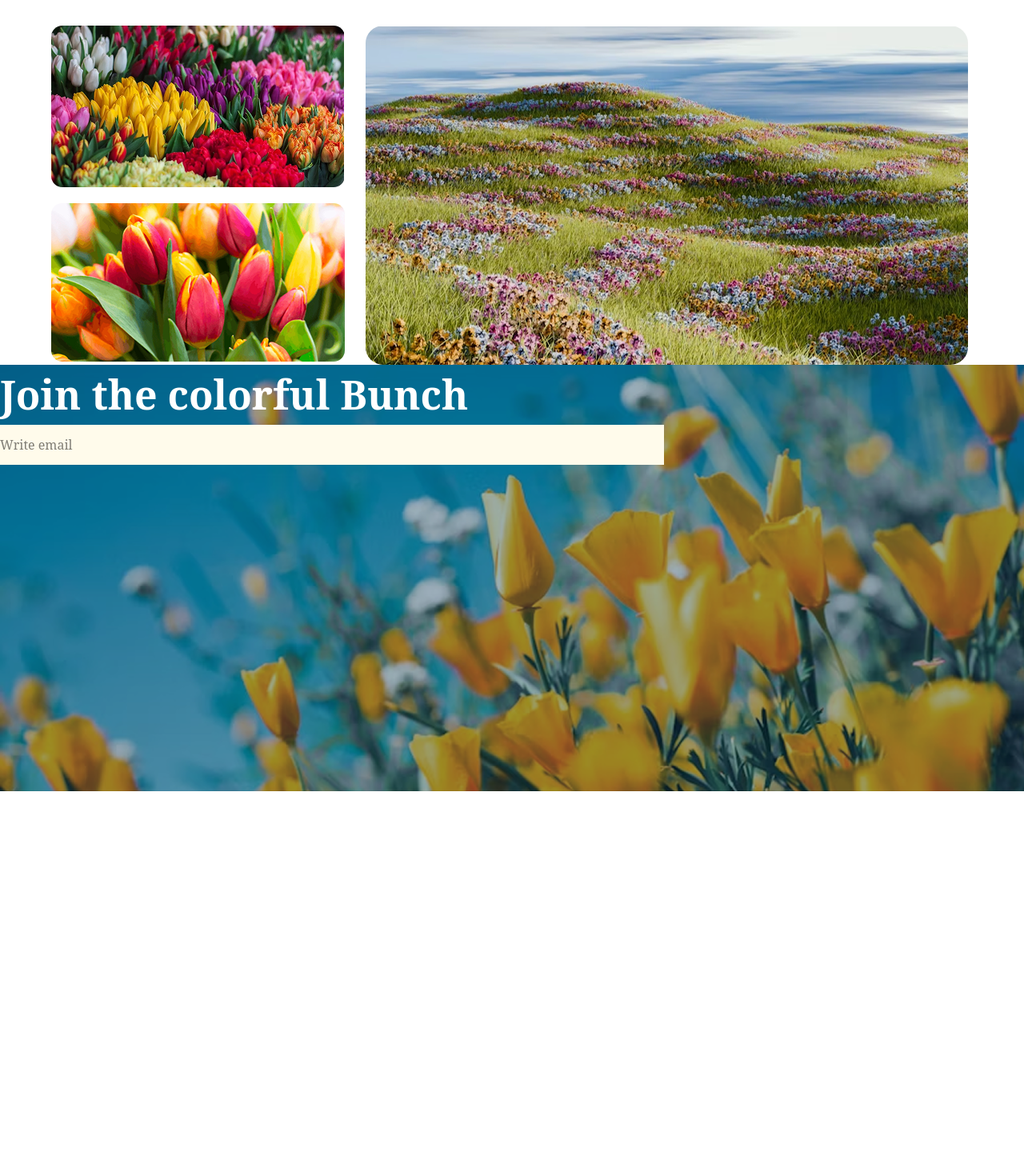
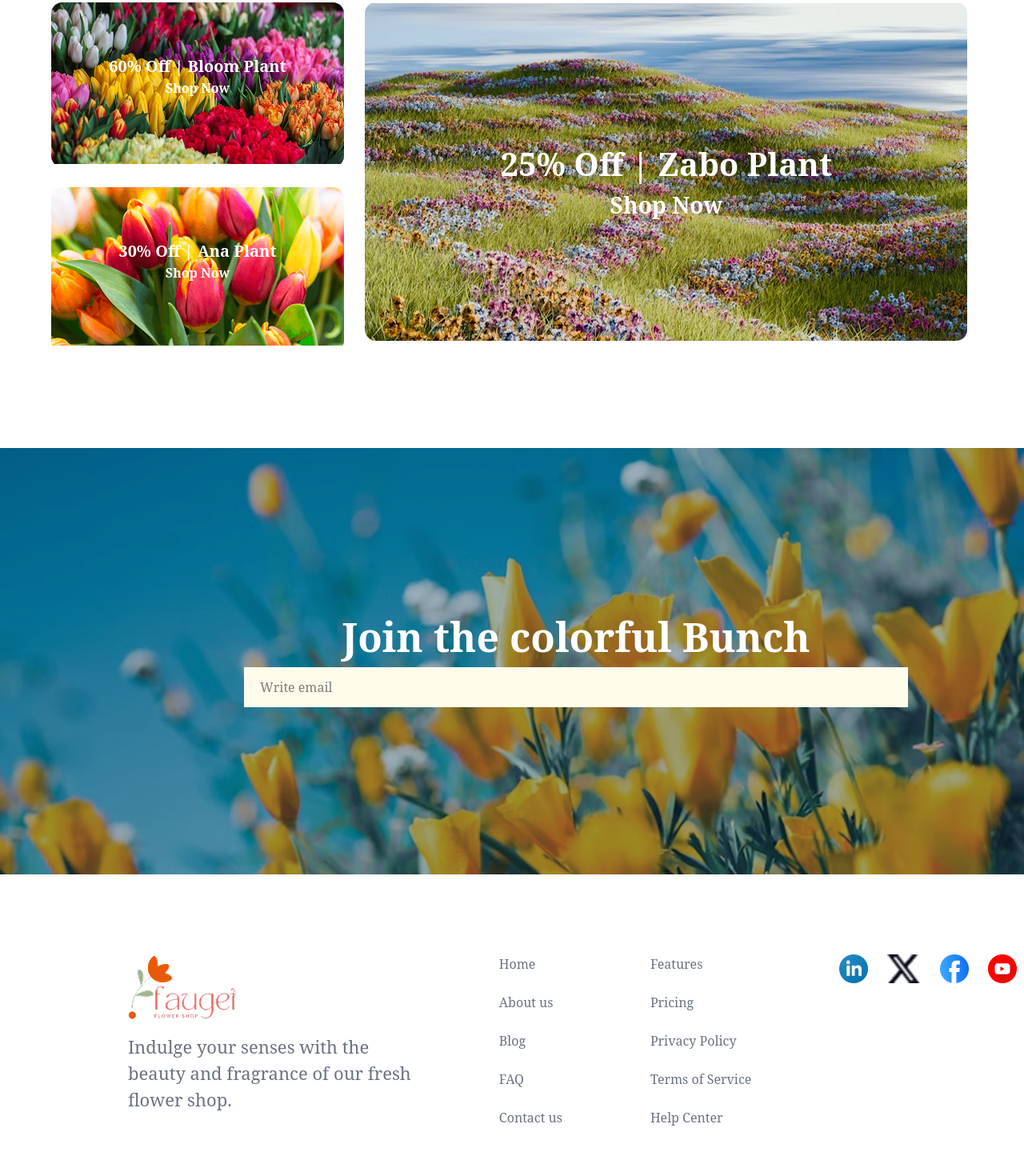
Before and after one commit to mehedi-hasan4D/Responsive-Flowers-website, a plain HTML site: page index.html in a window 1280 px wide. Shown: the part 3154-4599 px from the top of the page at 80% size. Before the commit the page ends 4143 px from the top, so only its background shows below. Drawn offline with nearby package versions, Linux system fonts and the light colour scheme.

Commit message:
add last update

```diff
--- a/index.html
+++ b/index.html
@@ -82,9 +82,12 @@
                 </div>
             </div>
         </section>
-        <section class=" mx-auto w-6xl mt-[210px] flex gap-[60px] ">
-            <img src="assets/flower-store.png" alt="">
-                <div>
+        <section class=" mx-auto w-6xl h-[597px] mt-[210px] flex gap-[60px] ">
+            <div class="relative">
+                <img class="w-[540px] h-[597px]" src="assets/flower-store.png" alt="">
+                <img class="mt-[-700px] ml-[350px] w-[286px] h-[286px]" src="assets/trusted-badge.png" alt="">
+            </div>
+                <div class="w-[540px] h-[521px]">
                     <h2 class="text-[50px] font-bold text-[#000000] mb-[20px]">Flower & Plants <br> Lover</h2>
                  <li class="text-[22px] font-[400px] text-[#000000] mb-[20px] ml-[10px]">  Indulge your senses with the beauty and fragrance of our fresh flower shop. From classic roses to exotic blooms, we offer a wide variety of fresh.</li>
                 <li class="text-[22px] font-[400px] text-[#000000] mb-[20px] ml-[10px]">Indulge your senses with the beauty and fragrance of our fresh flower shop. From classic roses to exotic blooms, we offer a wide variety of fresh.</li>
@@ -97,20 +100,52 @@
         </section>
         <section class="w-6xl mx-auto flex mt-[120px] gap-x-[26px]">
             <div>
-                <img class="rounded-[14px]" src="assets/deal-bloom.png" alt="">
-                <img class="mt-[20px] rounded-[14px]" src="assets/deal-ana.png" alt="">
+                <div class=" w-[366px] h-[206px] rounded-[14px] bg-no-repeat bg-[url('assets/deal-bloom.png')] bg-blend-darken pt-[65px] pl-[47px] pr-[47px] pb-[65px] mb-[25px]">
+                    <h3 class="text-[20px] font-bold text-[#FFFFFF] text-center">60% Off | Bloom Plant</h3>
+                    <p class="text-[16px] font-semibold text-[#FFFFFF] text-center ">Shop Now</p>
+                </div>
+                <div class=" w-[366px] h-[206px] rounded-[14px] bg-no-repeat bg-[url('assets/deal-ana.png')] bg-blend-darken pt-[65px] pl-[47px] pr-[47px] pb-[65px]">
+                    <h3 class="text-[20px] font-bold text-[#FFFFFF] text-center">30% Off | Ana  Plant</h3>
+                    <p class="text-[16px] font-semibold text-[#FFFFFF] text-center">Shop Now</p>
+                </div>
             </div>
-            <img class="rounded-[22px]" src="assets/deal-zabo.png" alt="">
+           <div class=" w-[753px] h-[423px] rounded-[14px] bg-no-repeat bg-[url('assets/deal-zabo.png')] bg-blend-color-burn pt-[172px] pl-[128px] pr-[127px] pb-[200px]">
+                    <h3 class="text-[40px] font-bold text-[#FFFFFF] text-center">25% Off | Zabo Plant</h3>
+                    <p class="text-[28px] font-semibold text-[#FFFFFF] text-center">Shop Now</p>
+                </div>
         </section>
-        <section class=" mx-auto w-[1440px] bg-[url('assets/news-letter-bg.png')] h-[533px]">
-            <div>
-                <h2 class="text-[50px] font-bold text-[#FFFFFF] text-center flex items-center">Join the colorful Bunch</h2>
-            <input class="w-[830px] h-[50px] bg-amber-50 pt-[15px] pr-[450px] pb-[15px] pl-20px" type="text" name="" placeholder="Write email" id="">
+        <section class=" mx-auto w-[1440px] bg-[url('assets/news-letter-bg.png')] h-[533px] mt-[120px] mb-[50px]">
+            <div class="pt-[199px] pl-[305px] pr-[305px] pb-[193px]">
+                <h2 class="text-[50px] font-bold text-[#FFFFFF] text-center ">Join the colorful Bunch</h2>
+            <input class="w-[830px] h-[50px] bg-amber-50 pt-[15px] pr-[450px] pb-[15px] pl-[20px]" type="text" name="" placeholder="Write email" id="">
             </div>
         </section>
-
     </main>
-    <footer>
+    <footer class="mx-auto w-[1440px] h-[348px] flex pt-[50px] pl-[160px] pb-[50px] pr-[160px]">
+        <div class="mr-[110px]">
+            <img src="assets/logo.png" alt="">
+            <p class="text-[22px] font-[400px] text-[#6B7280] mt-4">Indulge your senses with the <br> beauty and fragrance of our fresh <br> flower shop. </p>
+        </div>
+        <div class="mr-[110px] text-[16px] font-[400px] text-[#6B7280]">
+            <a href="">Home</a> <br><br>
+            <a href="">About us</a><br><br>
+            <a href="">Blog</a><br><br>
+            <a href="">FAQ</a><br><br>
+            <a href="">Contact us</a>
+        </div>
+        <div class="mr-[110px] text-[16px] font-[400px] text-[#6B7280]">
+            <a href="">Features</a> <br><br>
+            <a href="">Pricing</a><br><br>
+            <a href="">Privacy Policy</a><br><br>
+            <a href="">Terms of Service</a><br><br>
+            <a href="">Help Center</a>
+        </div>
+        <div class="w-[216px] h-[36px] flex gap-x-6">
+            <img src="assets/icon-linkedin.png" alt="">
+            <img src="assets/icon-twitter.png" alt="">
+            <img src="assets/icon-facebook.png" alt="">
+            <img src="assets/icon-youtube.png" alt="">
+        </div>
 
     </footer>
 
```
